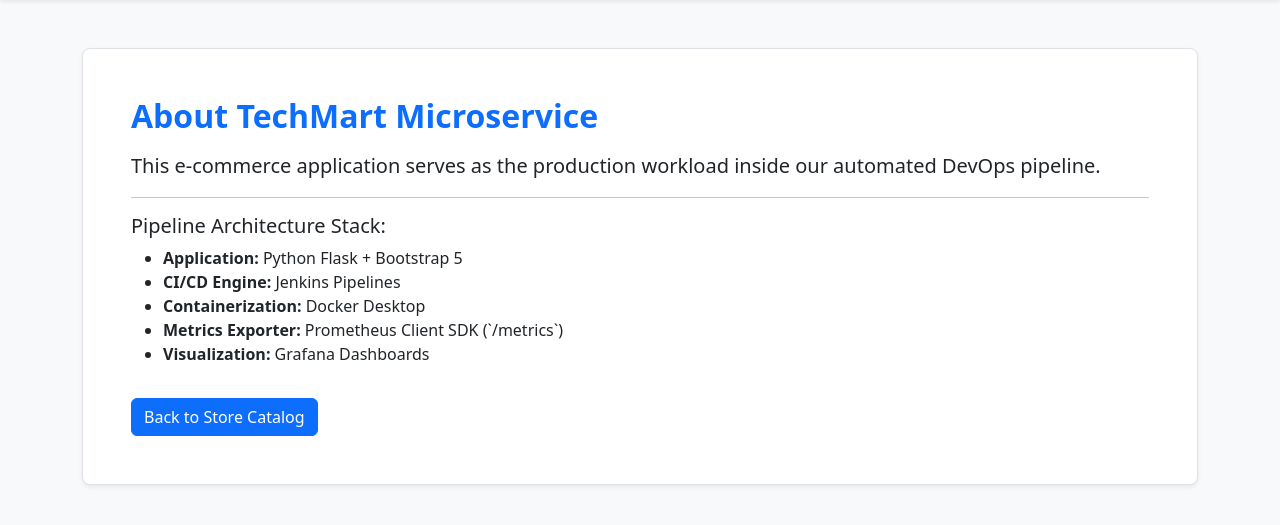
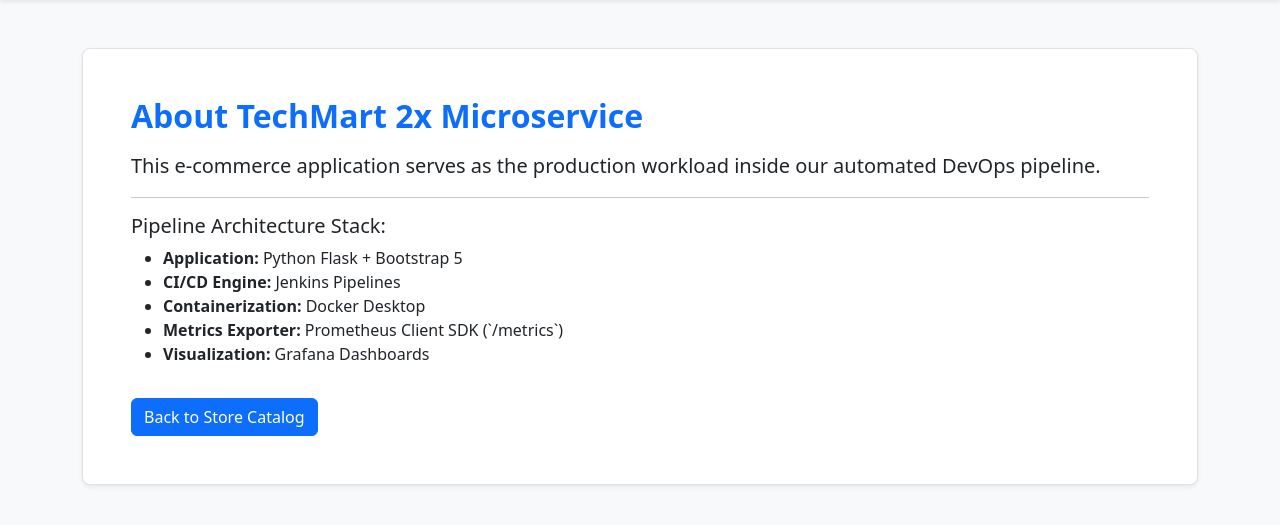
Before and after one commit to serenya11/second, a Flask app: page /about in a window 1280 px wide. Shown: the part 56-581 px from the top of the page. Run offline with Flask 3, Linux system fonts and the light colour scheme.

Commit message:
chnaged heaeader to 2x

```diff
--- a/templates/about.html
+++ b/templates/about.html
@@ -19,7 +19,7 @@
 
     <div class="container my-5">
         <div class="p-5 bg-white rounded-3 shadow-sm border">
-            <h2 class="text-primary fw-bold">About TechMart Microservice</h2>
+            <h2 class="text-primary fw-bold">About TechMart 2x Microservice</h2>
             <p class="lead mt-3">This e-commerce application serves as the production workload inside our automated DevOps pipeline.</p>
             <hr>
             <h5>Pipeline Architecture Stack:</h5>
```
